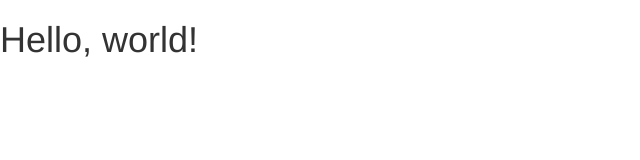
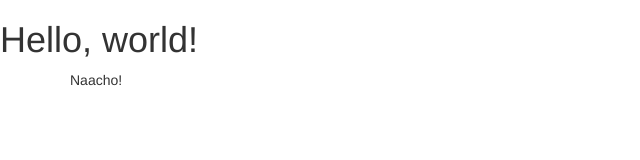
Before and after one commit to nbajpayee/nbajpayee.github.io, a plain HTML site: page index.html in a window 1280 px wide. Shown: the full height of the page, 0-640 px from the left. Drawn offline with nearby package versions, Linux system fonts and the light colour scheme; files that its build step writes are made by us from their sources; files whose address does not match are found by name.

Commit message:
Bootstrap Test

```diff
--- a/index.html
+++ b/index.html
@@ -5,7 +5,7 @@
     <meta http-equiv="X-UA-Compatible" content="IE=edge">
     <meta name="viewport" content="width=device-width, initial-scale=1">
     <!-- The above 3 meta tags *must* come first in the head; any other head content must come *after* these tags -->
-    <title>Bootstrap 101 Template</title>
+    <title>Princeton Naacho</title>
 
     <!-- Bootstrap -->
     <link href="css/bootstrap.min.css" rel="stylesheet">
@@ -19,6 +19,9 @@
   </head>
   <body>
     <h1>Hello, world!</h1>
+    <div class="container">
+        <p> Naacho! </p>
+    </div>
 
     <!-- jQuery (necessary for Bootstrap's JavaScript plugins) -->
     <script src="https://ajax.googleapis.com/ajax/libs/jquery/1.11.2/jquery.min.js"></script>
```
